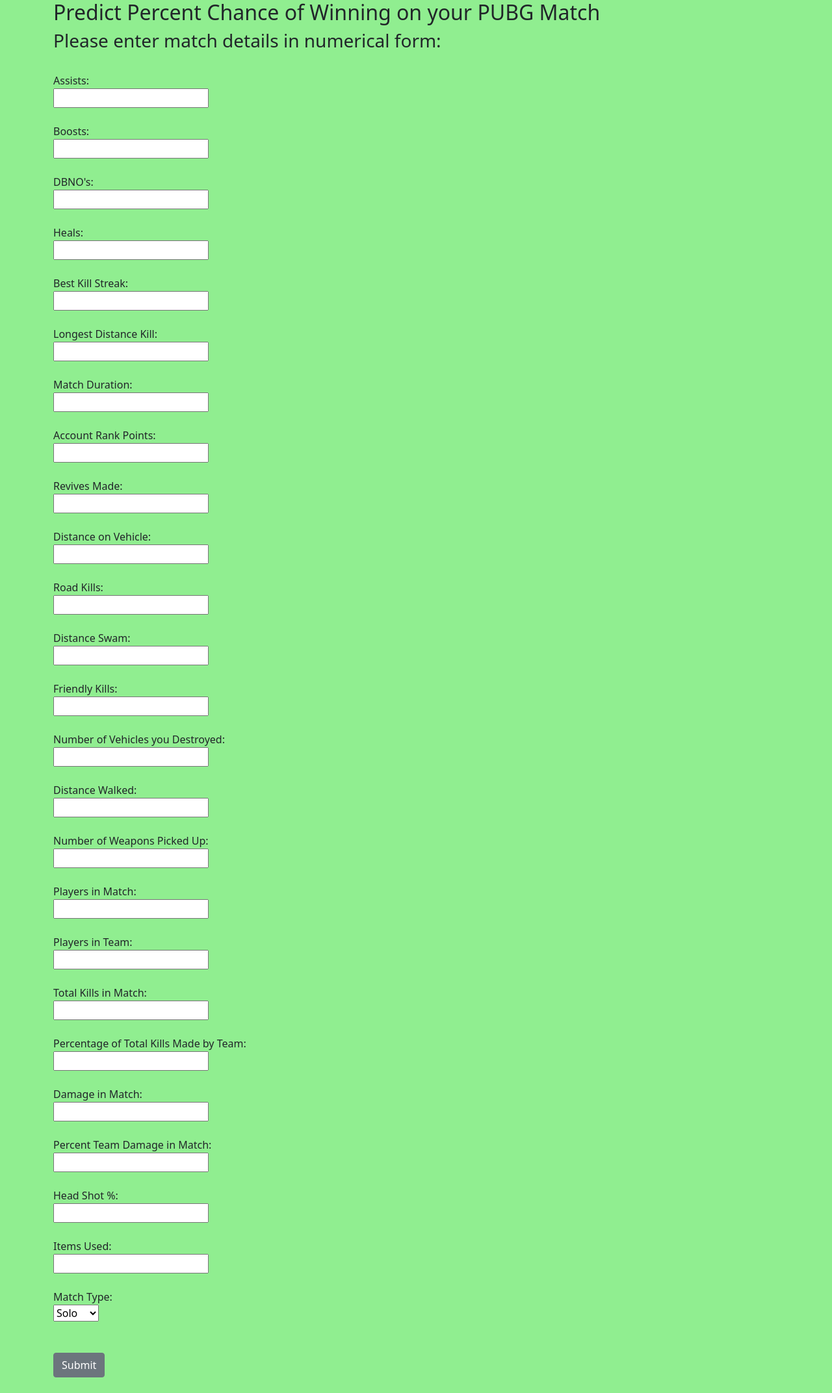
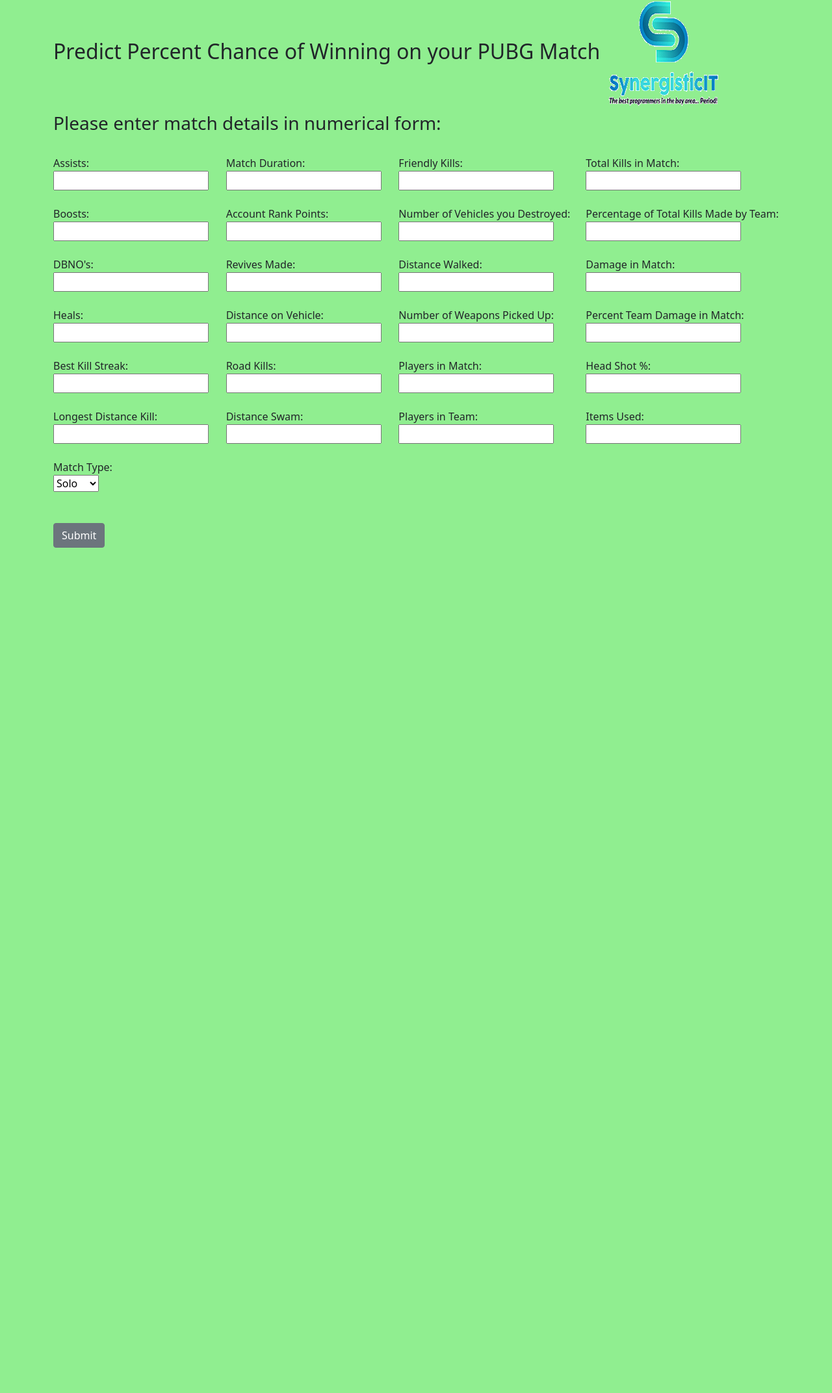
Before and after one commit to IsaacStong/PUBG, a Django app: page / in a window 1280 px wide. Shown: the whole page at 65% size. After the commit the page ends 843 px from the top, so only its background shows below. Run offline with Django 3.2, Linux system fonts and the light colour scheme; parts of the project's set-up code (start-up, migrations or seed data) failed here and were passed over.

Commit message:
Edited HTML Format
-Edited HTML format to look more concise and clean by removing the need for scrolling.

-Added Synergistic IT Logo.

```diff
--- a/PUBG/settings.py
+++ b/PUBG/settings.py
@@ -119,3 +119,7 @@ USE_TZ = True
 # https://docs.djangoproject.com/en/2.1/howto/static-files/
 
 STATIC_URL = '/static/'
+
+STATICFILES_DIRS = (
+    os.path.join(BASE_DIR, 'static'),
+)
--- a/PUBG/urls.py
+++ b/PUBG/urls.py
@@ -17,9 +17,12 @@ from django.contrib import admin
 from django.urls import path
 from django.conf.urls import url
 from PUBGapp import views
+from django.contrib.staticfiles.urls import staticfiles_urlpatterns
 
 urlpatterns = [
     path('admin/', admin.site.urls),
     url('^$', views.index, name='index'),
     url('predictPlacement', views.predictPlacement, name='PredictPlacement')
 ]
+
+urlpatterns += staticfiles_urlpatterns()
--- a/template/Index.html
+++ b/template/Index.html
@@ -1,3 +1,4 @@
+{% load static from static %}
 <!DOCTYPE html>
 <html lang="en">
 <head>
@@ -7,42 +8,55 @@
 </head>
 <body style="background-color:#90EE90;">
 <div class="container">
-    <h2>Predict Percent Chance of Winning on your PUBG Match</h2>
-
+    <h2>Predict Percent Chance of Winning on your PUBG Match <img src="{% static 'img/Logo.png' %}"></h2>
     <h3>Please enter match details in numerical form:</h3>
     <br>
+</div>
     <form  METHOD="post" enctype="multipart/form-data" action="predictPlacement">
         {% csrf_token %}
-        <div class="col-md-4 col-sm-4"><label for="fname">Assists:</label> </div><input name="assistsVal" type="text"><br><br>
-        <div class="col-md-4 col-sm-4"><label for="fname">Boosts:</label> </div><input name="boostsVal" type="text"><br><br>
-        <div class="col-md-4 col-sm-4"><label for="fname">DBNO's:</label> </div><input name="DBNOsVal" type="text"><br><br>
-        <div class="col-md-4 col-sm-4"><label for="fname">Heals:</label> </div><input name="healsVal" type="text"><br><br>
-        <div class="col-md-4 col-sm-4"><label for="fname">Best Kill Streak:</label> </div><input name="killstreaksVal" type="text"><br><br>
-        <div class="col-md-4 col-sm-4"><label for="fname">Longest Distance Kill:</label> </div><input name="distancekillVal" type="text"><br><br>
-        <div class="col-md-4 col-sm-4"><label for="fname">Match Duration:</label> </div><input name="matchDurationVal" type="text"><br><br>
-        <div class="col-md-4 col-sm-4"><label for="fname">Account Rank Points:</label> </div><input name="rankVal" type="text"><br><br>
-        <div class="col-md-4 col-sm-4"><label for="fname">Revives Made:</label> </div><input name="revivesVal" type="text"><br><br>
-        <div class="col-md-4 col-sm-4"><label for="fname">Distance on Vehicle:</label> </div><input name="rideDistanceVal" type="text"><br><br>
-        <div class="col-md-4 col-sm-4"><label for="fname">Road Kills:</label> </div><input name="roadKillsVal" type="text"><br><br>
-        <div class="col-md-4 col-sm-4"><label for="fname">Distance Swam:</label> </div><input name="SwimVal" type="text"><br><br>
-        <div class="col-md-4 col-sm-4"><label for="fname">Friendly Kills:</label> </div><input name="teamKillsVal" type="text"><br><br>
-        <div class="col-md-4 col-sm-4"><label for="fname">Number of Vehicles you Destroyed:</label> </div><input name="vehicleDestroysVal" type="text"><br><br>
-        <div class="col-md-4 col-sm-4"><label for="fname">Distance Walked:</label> </div><input name="walkVal" type="text"><br><br>
-        <div class="col-md-4 col-sm-4"><label for="fname">Number of Weapons Picked Up:</label> </div><input name="weaponsVal" type="text"><br><br>
-        <div class="col-md-4 col-sm-4"><label for="fname">Players in Match:</label> </div><input name="players_in_matchVal" type="text"><br><br>
-        <div class="col-md-4 col-sm-4"><label for="fname">Players in Team:</label> </div><input name="players_in_teamVal" type="text"><br><br>
-        <div class="col-md-4 col-sm-4"><label for="fname">Total Kills in Match:</label> </div><input name="kills_in_matchVal" type="text"><br><br>
-        <div class="col-md-4 col-sm-4"><label for="fname">Percentage of Total Kills Made by Team:</label> </div><input name="teamKVal" type="text"><br><br>
-        <div class="col-md-4 col-sm-4"><label for="fname">Damage in Match:</label> </div><input name="damage_in_matchVal" type="text"><br><br>
-        <div class="col-md-4 col-sm-4"><label for="fname">Percent Team Damage in Match:</label> </div><input name="percent_team_damageVal" type="text"><br><br>
-        <div class="col-md-4 col-sm-4"><label for="fname">Head Shot %:</label> </div><input name="headshot_rateVal" type="text"><br><br>
-        <div class="col-md-4 col-sm-4"><label for="fname">Items Used:</label> </div><input name="itemsVal" type="text"><br><br>
-        <div class="col-md-4 col-sm-4"><label for="fname">Match Type:</label> </div><select name="matchType" type="text"><option value="solo">Solo</option><option value="duo">Duo</option><option value="squad">Squad</option></select><br><br>
-        <br>
-        <input type="submit" value="Submit" class="btn btn-secondary">
-        <br><br>
+        <div class="container">
+            <div class="row">
+                <div class="col">
+                    <div class="col-md-4 col-sm-4"><label for="fname" class="text-nowrap">Assists:</label> </div><input name="assistsVal" type="text"><br><br>
+                    <div class="col-md-4 col-sm-4"><label for="fname" class="text-nowrap">Boosts:</label> </div><input name="boostsVal" type="text"><br><br>
+                    <div class="col-md-4 col-sm-4"><label for="fname" class="text-nowrap">DBNO's:</label> </div><input name="DBNOsVal" type="text"><br><br>
+                    <div class="col-md-4 col-sm-4"><label for="fname" class="text-nowrap">Heals:</label> </div><input name="healsVal" type="text"><br><br>
+                    <div class="col-md-4 col-sm-4"><label for="fname" class="text-nowrap">Best Kill Streak:</label> </div><input name="killstreaksVal" type="text"><br><br>
+                    <div class="col-md-4 col-sm-4"><label for="fname" class="text-nowrap">Longest Distance Kill:</label> </div><input name="distancekillVal" type="text"><br><br>
+                </div>
+                <div class="col">
+                    <div class="col-md-4 col-sm-4"><label for="fname" class="text-nowrap">Match Duration:</label> </div><input name="matchDurationVal" type="text"><br><br>
+                    <div class="col-md-4 col-sm-4"><label for="fname" class="text-nowrap">Account Rank Points:</label> </div><input name="rankVal" type="text"><br><br>
+                    <div class="col-md-4 col-sm-4"><label for="fname" class="text-nowrap">Revives Made:</label> </div><input name="revivesVal" type="text"><br><br>
+                    <div class="col-md-4 col-sm-4"><label for="fname" class="text-nowrap">Distance on Vehicle:</label> </div><input name="rideDistanceVal" type="text"><br><br>
+                    <div class="col-md-4 col-sm-4"><label for="fname" class="text-nowrap">Road Kills:</label> </div><input name="roadKillsVal" type="text"><br><br>
+                    <div class="col-md-4 col-sm-4"><label for="fname" class="text-nowrap">Distance Swam:</label> </div><input name="SwimVal" type="text"><br><br>
+                </div>
+                <div class="col">
+                    <div class="col-md-4 col-sm-4"><label for="fname" class="text-nowrap">Friendly Kills:</label> </div><input name="teamKillsVal" type="text"><br><br>
+                    <div class="col-md-4 col-sm-4"><label for="fname" class="text-nowrap">Number of Vehicles you Destroyed:</label> </div><input name="vehicleDestroysVal" type="text"><br><br>
+                    <div class="col-md-4 col-sm-4"><label for="fname" class="text-nowrap">Distance Walked:</label> </div><input name="walkVal" type="text"><br><br>
+                    <div class="col-md-4 col-sm-4"><label for="fname" class="text-nowrap">Number of Weapons Picked Up:</label> </div><input name="weaponsVal" type="text"><br><br>
+                    <div class="col-md-4 col-sm-4"><label for="fname" class="text-nowrap">Players in Match:</label> </div><input name="players_in_matchVal" type="text"><br><br>
+                    <div class="col-md-4 col-sm-4"><label for="fname" class="text-nowrap">Players in Team:</label> </div><input name="players_in_teamVal" type="text"><br><br>
+                </div>
+                <div class="col">
+                    <div class="col-md-4 col-sm-4"><label for="fname" class="text-nowrap">Total Kills in Match:</label> </div><input name="kills_in_matchVal" type="text"><br><br>
+                    <div class="col-md-4 col-sm-4"><label for="fname" class="text-nowrap">Percentage of Total Kills Made by Team:</label> </div><input name="teamKVal" type="text"><br><br>
+                    <div class="col-md-4 col-sm-4"><label for="fname" class="text-nowrap">Damage in Match:</label> </div><input name="damage_in_matchVal" type="text"><br><br>
+                    <div class="col-md-4 col-sm-4"><label for="fname" class="text-nowrap">Percent Team Damage in Match:</label> </div><input name="percent_team_damageVal" type="text"><br><br>
+                    <div class="col-md-4 col-sm-4"><label for="fname" class="text-nowrap">Head Shot %:</label> </div><input name="headshot_rateVal" type="text"><br><br>
+                    <div class="col-md-4 col-sm-4"><label for="fname" class="text-nowrap">Items Used:</label> </div><input name="itemsVal" type="text"><br><br>
+                </div>
+                <div class="col-sm">
+                </div>
+            </div>
+            <div class="col-md-4 col-sm-4"><label for="fname">Match Type:</label> </div><select name="matchType" type="text"><option value="solo">Solo</option><option value="duo">Duo</option><option value="squad">Squad</option></select><br><br>
+            <br>
+            <input type="submit" value="Submit" class="btn btn-secondary">
+            <br><br>
+        </div>
     </form>
-</div>
 <!-- Option 1: Bootstrap Bundle with Popper -->
     <script src="https://cdn.jsdelivr.net/npm/bootstrap@5.1.3/dist/js/bootstrap.bundle.min.js" integrity="sha384-ka7Sk0Gln4gmtz2MlQnikT1wXgYsOg+OMhuP+IlRH9sENBO0LRn5q+8nbTov4+1p" crossorigin="anonymous"></script>
 </body>
```
Also changed, not shown: static/img/Logo.jpg (added), static/img/Logo.png (added).
